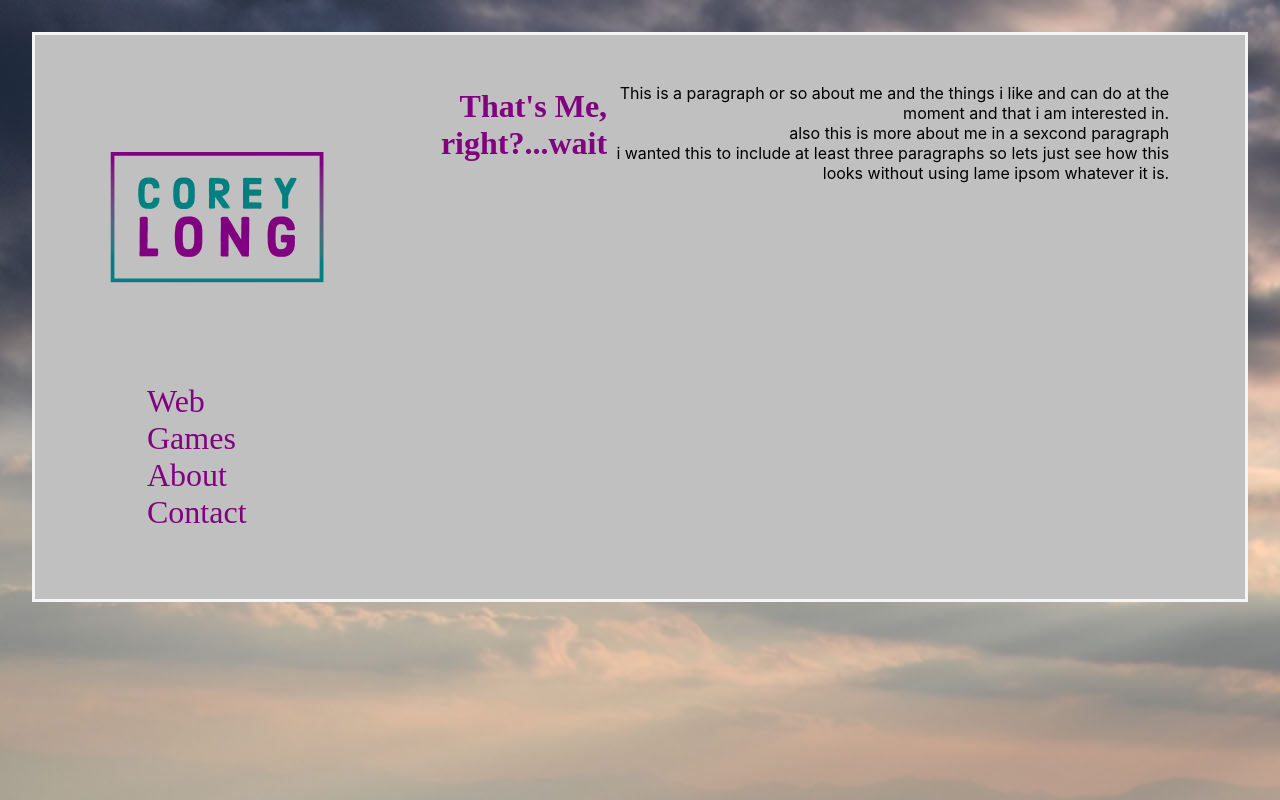
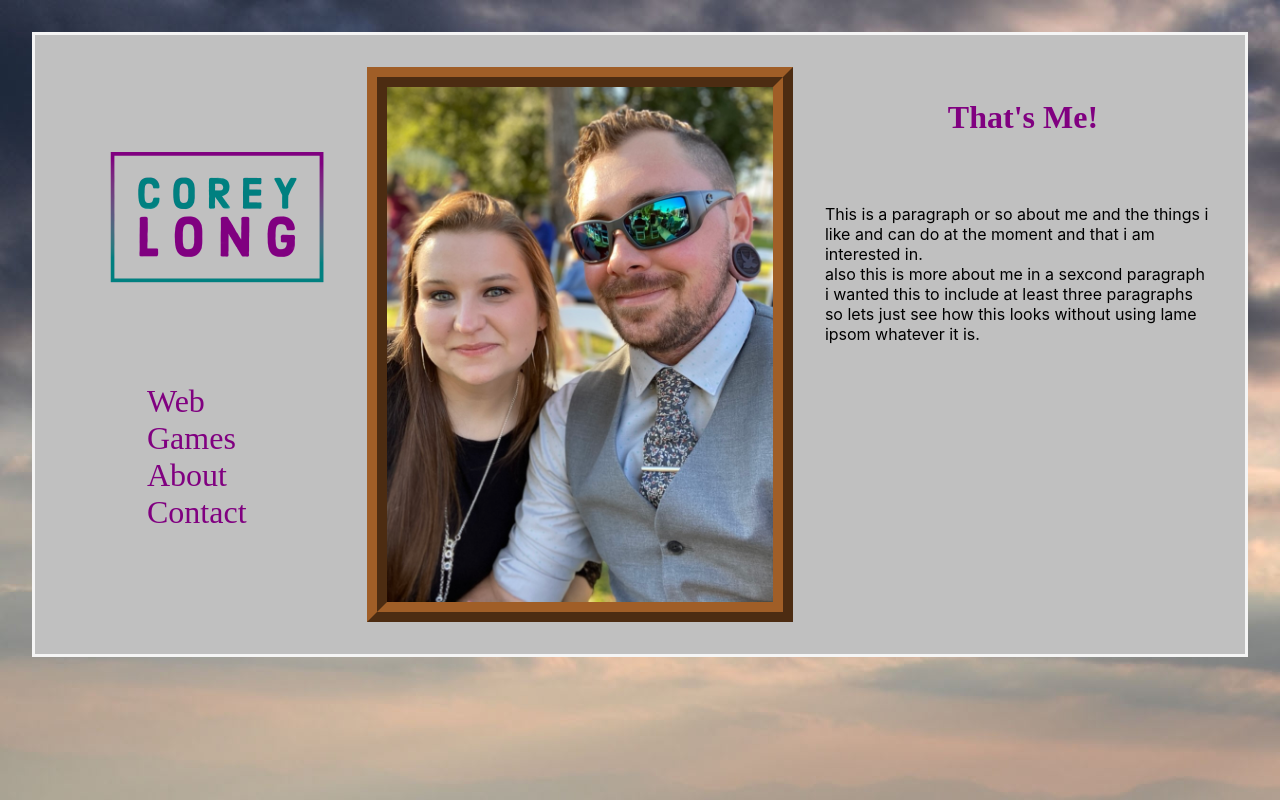
Before and after one commit to CoreyLongDev/websiteV2, a React (Create React App) app: page /about in a window 1280 px wide. Built offline with nearby package versions, Linux system fonts and the light colour scheme; a web font is replaced by a local one.

Commit message:
looking good on about page. still holding filler text for now

```diff
--- a/src/App.css
+++ b/src/App.css
@@ -1,12 +1,5 @@
 body {
   background-image: url("../src/Images/SmokeyMountains.jpg");
-}
-
-#theDoor {
-  display: flex;
-  margin-left: auto;
-  margin-right: 0;
-  width: 60%;
 }
 
 .content {
@@ -26,10 +19,12 @@ body {
   margin: 2rem;
   display: flex;
 }
+
 #cardcontainer {
   display: flex;
   flex-direction: column;
 }
+
 .welcome {
   font-size: 80px;
   text-align: center;
@@ -37,9 +32,11 @@ body {
   display: flex;
   letter-spacing: 25px;
 }
+
 .zebra {
   color: #00c086;
 }
+
 #contactcontainer {
   display: flex;
   flex-direction: column;
@@ -50,6 +47,7 @@ body {
   padding-top: 10rem;
 
 }
+
 .cooltext {
   text-decoration: none;
   color: purple;
@@ -57,3 +55,28 @@ body {
   font-size: 32px;
   padding-left: 2.5rem;
 }
+
+#aboutheading {
+  text-align: center;
+}
+
+#aboutp {
+  padding-left: 2rem;
+}
+
+/* IMAGES */
+#theDoor {
+  display: flex;
+  margin-left: auto;
+  margin-right: 0;
+  width: 60%;
+}
+
+#selfie {
+  display: flex;
+  margin-left: auto;
+  margin-right: 0;
+  width: 75%;
+  overflow: hidden;
+  border: 20px ridge #A05E27;
+}
--- a/src/Pages/About.js
+++ b/src/Pages/About.js
@@ -1,18 +1,23 @@
-// Complete rework
+import Selfie from "../Images/ProfileOne.jpeg"
 
 const About = () => {
 
     return (
-        <div className="content">
-            <h1 className="cooltext">That's Me, right?...wait</h1>
+        <>
+        <img id="selfie" src={Selfie} alt="closed and locked door detailing that this page does not exist" />
+        <div className="aboutcontent">
+            <h3 className="cooltext" id="aboutheading">That's Me!</h3>
             <br />
-            <p>This is a paragraph or so about me and the things i like and can do at the moment and that i am interested in.
+            <p id="aboutp">This is a paragraph or so about me and the things i like and can do at the moment
+                and that i am interested in.
                 <br />
                 also this is more about me in a sexcond paragraph
                 <br />
-                i wanted this to include at least three paragraphs so lets just see how this looks without using lame ipsom whatever it is.
+                i wanted this to include at least three paragraphs
+                so lets just see how this looks without using lame ipsom whatever it is.
             </p>
         </div>
+        </>
     )
 }
 
```
